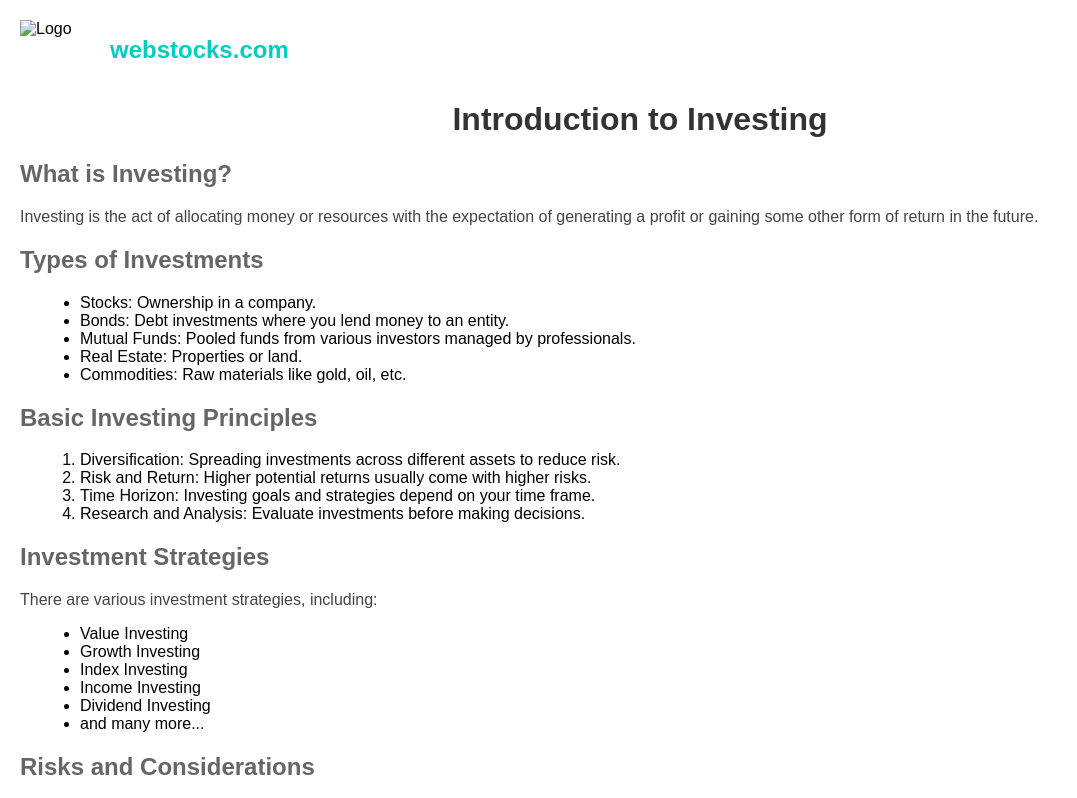
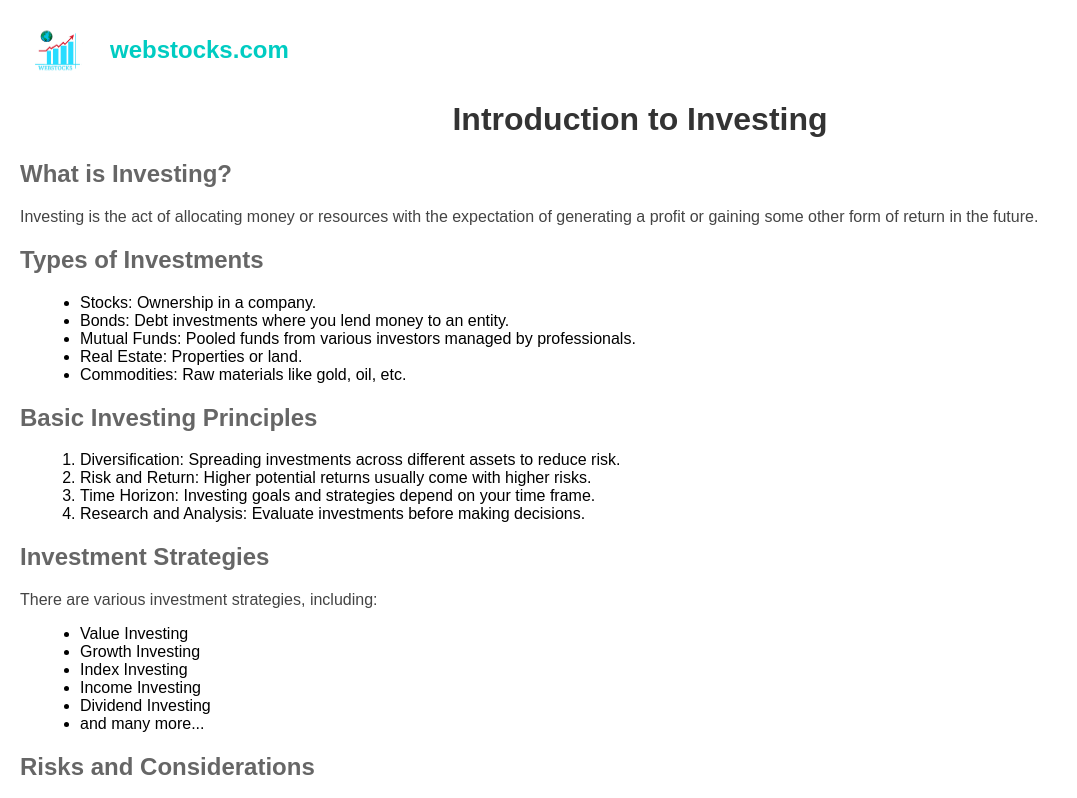
Before and after one commit to Ashutosh-agarwal2004/Webstock.github.io, a plain HTML site: page learn page.html in a window 1280 px wide. Shown: the top 798 px of the page, without its empty margins (0-1077 px from the left). Drawn offline with Linux system fonts and the light colour scheme.

Commit message:
Update learn page.html
logo path changed

```diff
--- a/learn page.html
+++ b/learn page.html
@@ -57,7 +57,7 @@ color: #888;
 <body>
 <!-- Logo and Text -->
 <div class="logo-container">
-    <img class="logo" src="C:\Users\USER\Downloads\webstocks.png" alt="Logo">
+    <img class="logo" src="webstocks logo.jpg" alt="Logo">
     <span class="logo-text">webstocks.com</span>
   </div>
 
```
